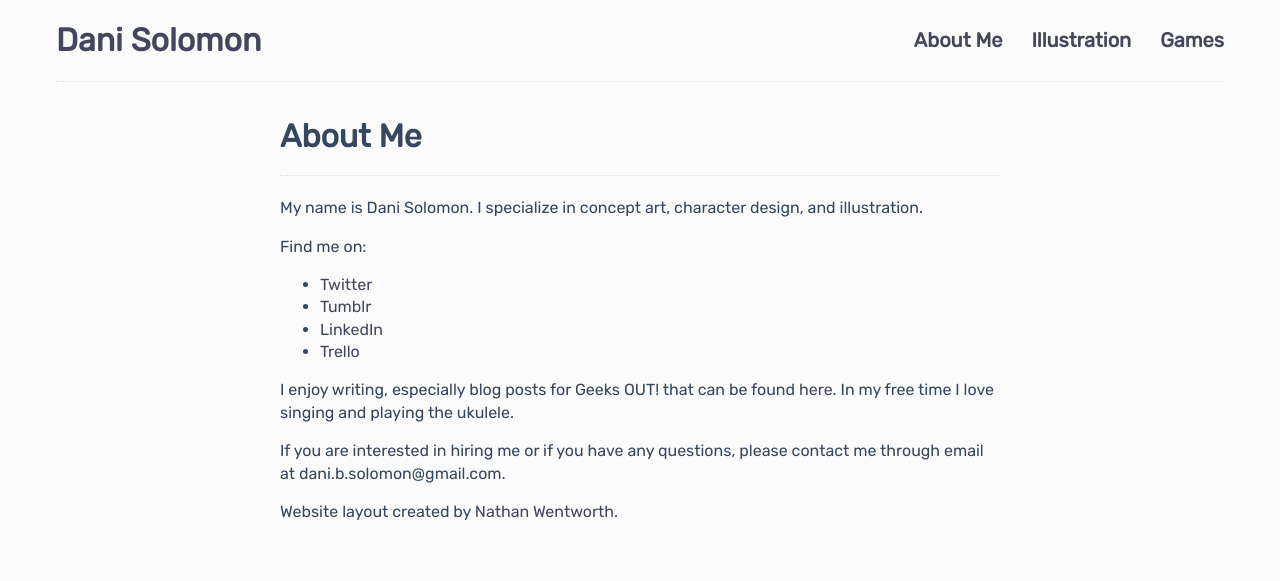
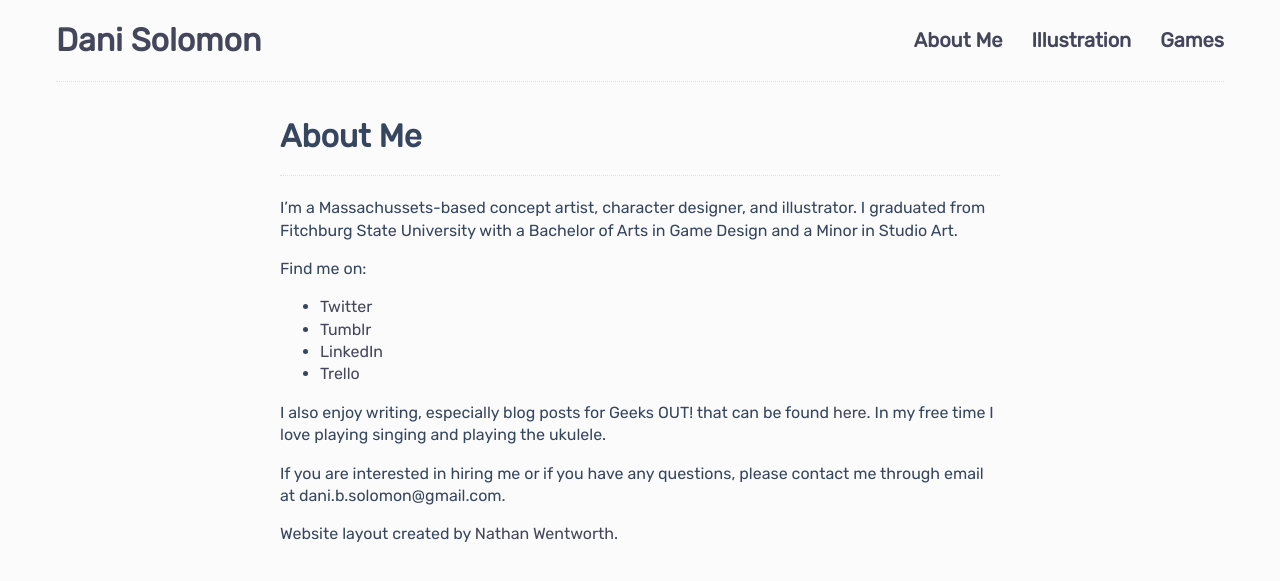
Before and after one commit to DaniBSolomon/danibsolomon.github.io, a Jekyll site: the page built from about.md, in a window 1280 px wide. Shown: the top 581 px of the page. Built offline with Jekyll 4.4.1, drawn with Linux system fonts in a browser that asks for light colours.

Commit message:
Update about.md

```diff
--- a/about.md
+++ b/about.md
@@ -3,7 +3,7 @@ layout: project
 title: About Me
 ---
 
-My name is Dani Solomon. I specialize in concept art, character design, and illustration.
+I'm a Massachussets-based concept artist, character designer, and illustrator. I graduated from Fitchburg State University with a Bachelor of Arts in Game Design and a Minor in Studio Art.
 
 Find me on:
 - [Twitter](https://twitter.com/DaniBSolomon)
@@ -11,7 +11,7 @@ Find me on:
 - [LinkedIn](https://www.linkedin.com/in/danibsolomon/)
 - [Trello](https://trello.com/danibsolomon)
 
-I enjoy writing, especially blog posts for Geeks OUT! that can be found [here](http://geeksout.org/members/danielle-solomon). In my free time I love singing and playing the ukulele.
+I also enjoy writing, especially blog posts for Geeks OUT! that can be found [here](http://geeksout.org/members/danielle-solomon). In my free time I love playing singing and playing the ukulele.
 
 If you are interested in hiring me or if you have any questions, please contact me through email at dani.b.solomon@gmail.com.
 
```
